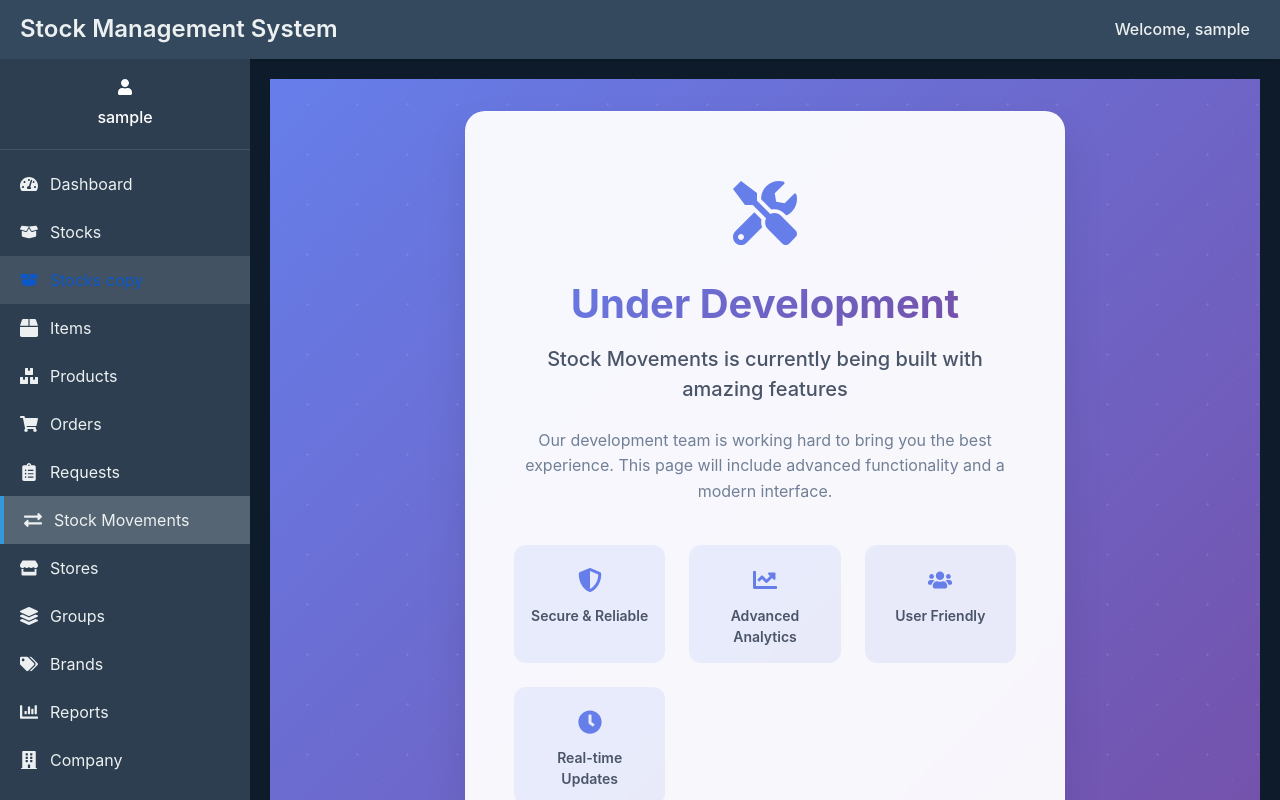
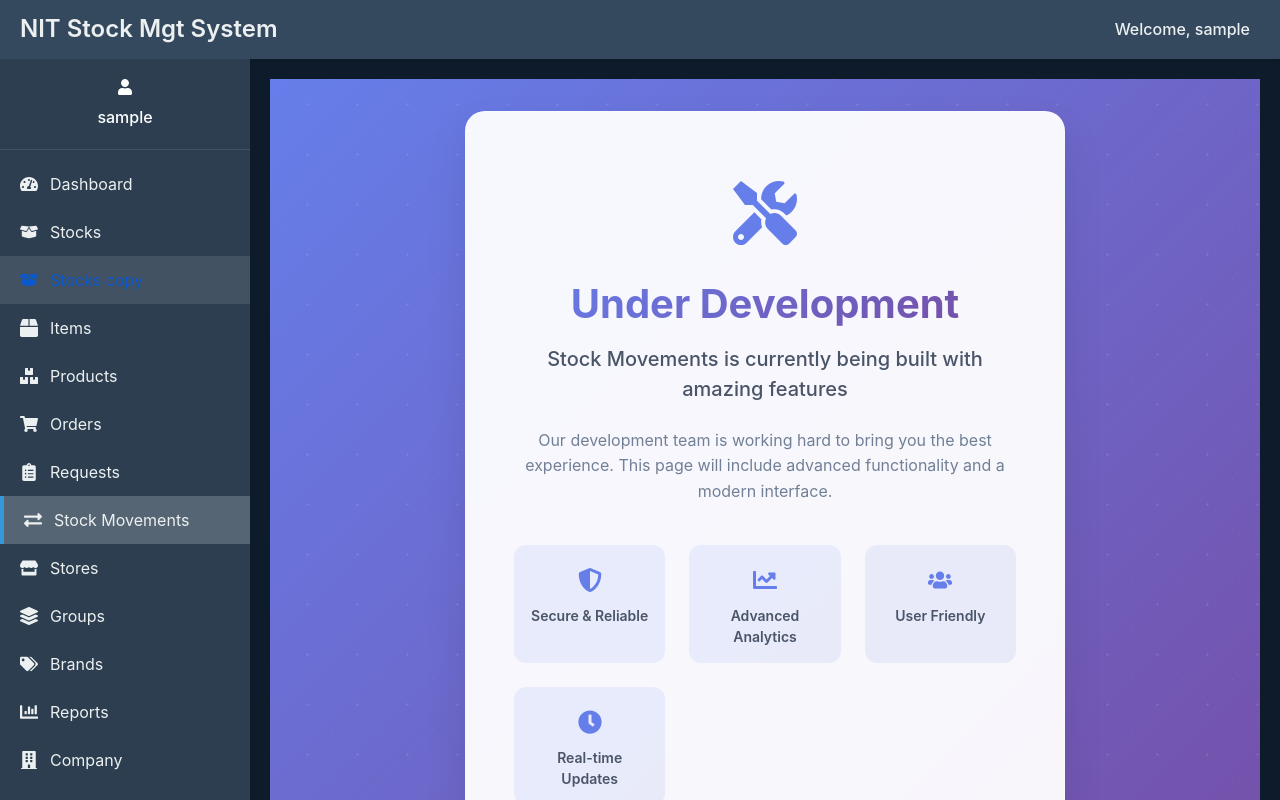
Before and after one commit to icechidi/NITStockMgtMain_v1.0, a React (Create React App) app in the folder client/: page /stock-movements in a window 1280 px wide. Shown: the top 800 px of the page. Built offline with nearby package versions, Linux system fonts and the light colour scheme; no server answers; sample sign-in values are in the browser's storage.

Commit message:
Header component modified to suite the title

```diff
--- a/client/src/components/Header/Header.js
+++ b/client/src/components/Header/Header.js
@@ -16,7 +16,7 @@ function Header() {
 
   return (
     <header className="header-container">
-      <h1 className="header-title">Stock Management System</h1>
+      <h1 className="header-title">NIT Stock Mgt System</h1>
 
       {currentUser && (
         <div className="header-actions">
```
